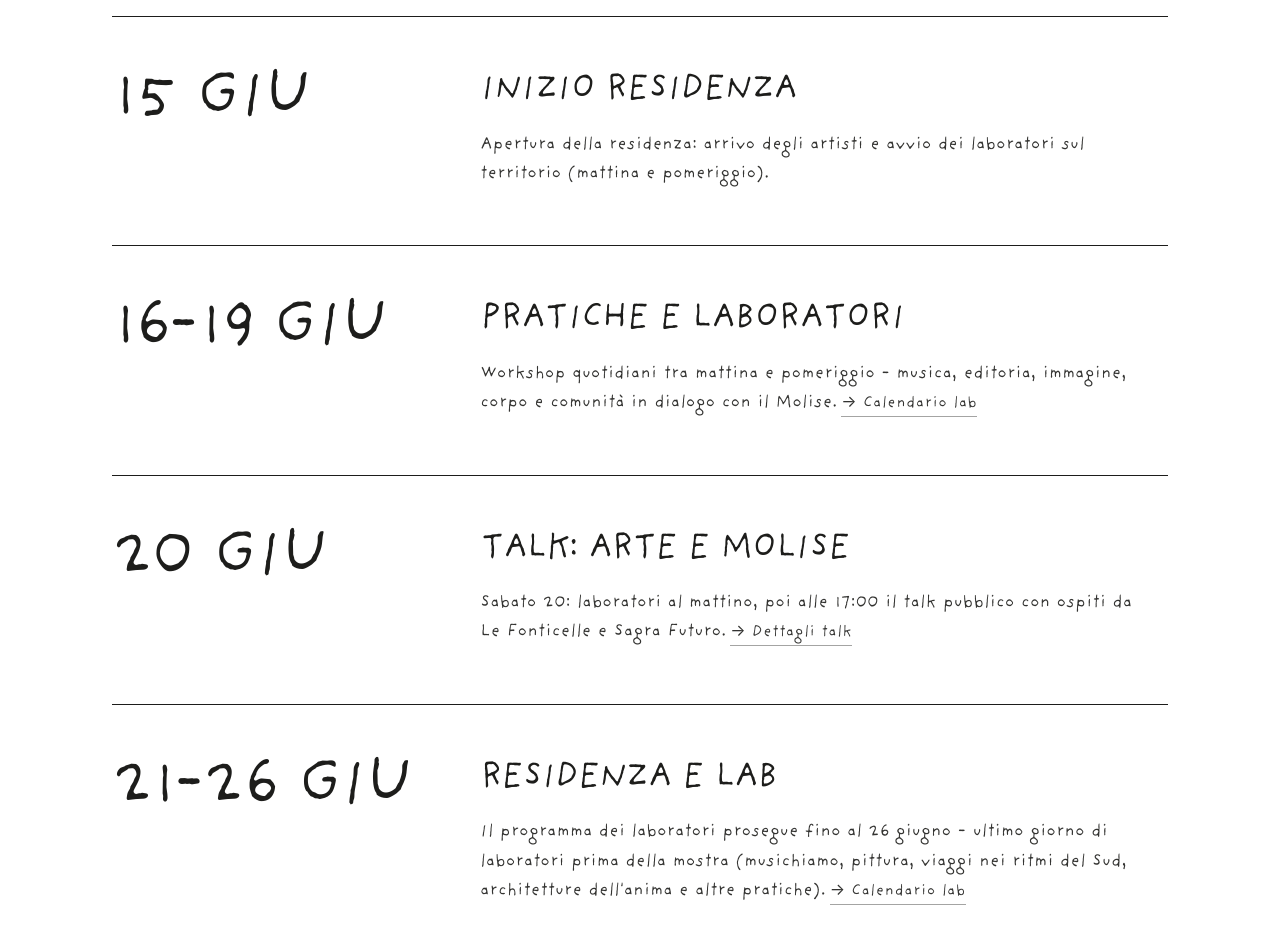
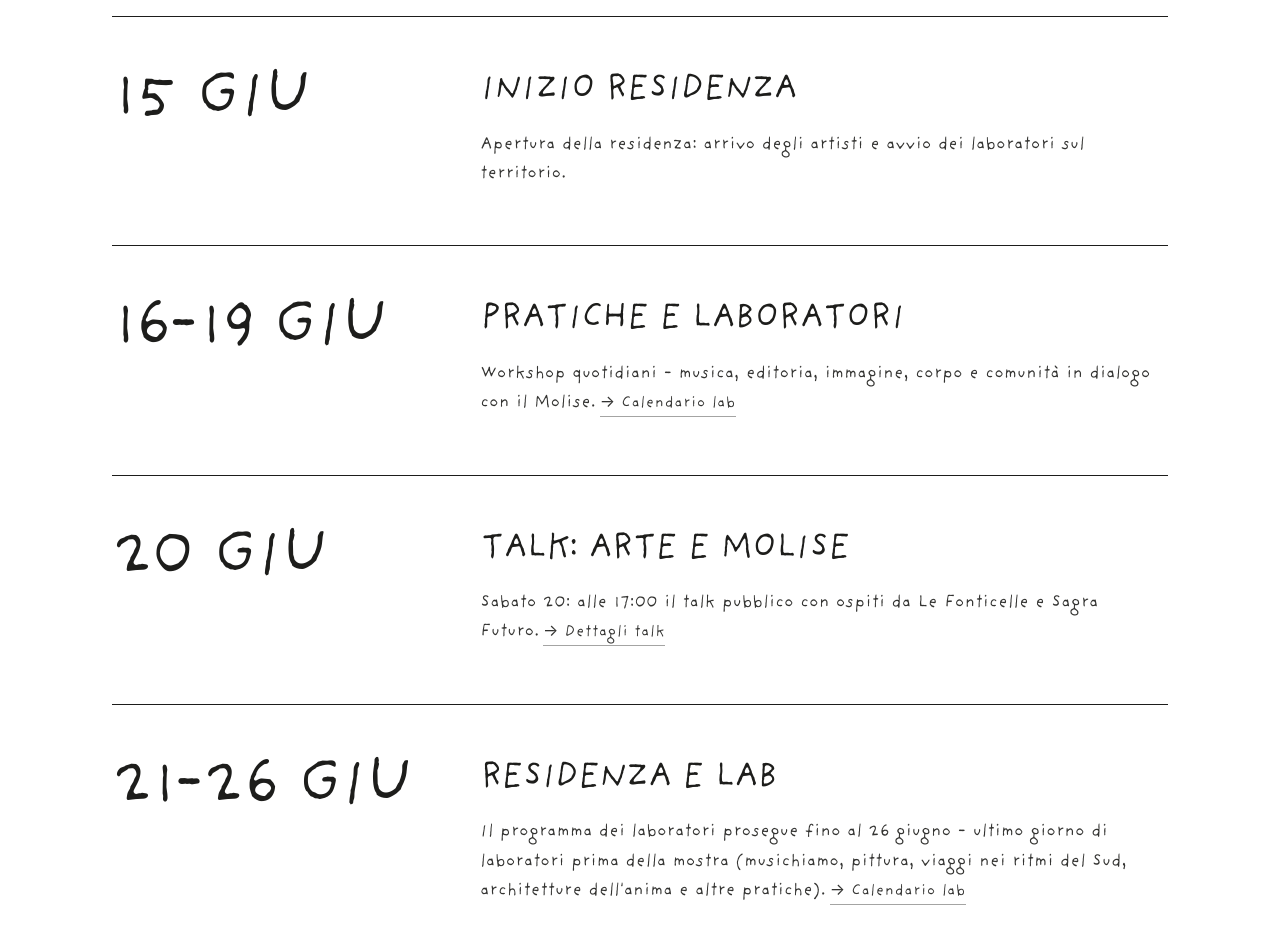
Before and after one commit to carofra/statte-site, a Next.js app: page / in a window 1280 px wide. Shown: the part 4160-5088 px from the top of the page. Built offline with nearby package versions, Linux system fonts and the light colour scheme.

Commit message:
fix dettagli

```diff
--- a/components/ProgrammaSection.tsx
+++ b/components/ProgrammaSection.tsx
@@ -17,8 +17,7 @@ const PHASES: Phase[] = [
     title: "INIZIO RESIDENZA",
     body: (
       <>
-        Apertura della residenza: arrivo degli artisti e avvio dei laboratori sul territorio (mattina e
-        pomeriggio).
+        Apertura della residenza: arrivo degli artisti e avvio dei laboratori sul territorio.
       </>
     ),
   },
@@ -27,7 +26,7 @@ const PHASES: Phase[] = [
     title: "PRATICHE E LABORATORI",
     body: (
       <>
-        Workshop quotidiani tra mattina e pomeriggio - musica, editoria, immagine, corpo e comunità in dialogo con il
+        Workshop quotidiani - musica, editoria, immagine, corpo e comunità in dialogo con il
         Molise.
         <a href="#lab" className={labLinkClass}>
           → Calendario lab
@@ -40,7 +39,7 @@ const PHASES: Phase[] = [
     title: "TALK: ARTE E MOLISE",
     body: (
       <>
-        Sabato 20: laboratori al mattino, poi alle <strong className="font-medium">17:00</strong> il talk pubblico con
+        Sabato 20: alle <strong className="font-medium">17:00</strong> il talk pubblico con
         ospiti da Le Fonticelle e Sagra Futuro.
         <a href="#talk" className={labLinkClass}>
           → Dettagli talk
--- a/data/labs.js
+++ b/data/labs.js
@@ -47,7 +47,7 @@ const labsSource = [
     title: "CACCIATORI DI OMBRE",
     curator: "Raffaella Mastrogiuseppe",
     description:
-      "Il laboratorio unisce design e stampa analogica (tra cui la cianotipia) alla riscoperta del territorio molisano. I bambini conoscono il valore della sosta creativa: fermarsi, osservare un dettaglio, raccogliere una memoria e trasformarla in un segno indelebile attraverso la luce.",
+      "Il laboratorio unisce design e stampa analogica - la cianotipia - alla riscoperta del territorio molisano. I bambini conoscono il valore della sosta creativa: fermarsi, osservare un dettaglio, raccogliere una memoria e trasformarla in un segno indelebile attraverso la luce.",
   },
   {
     id: "l-arte-del-re-design",
```
